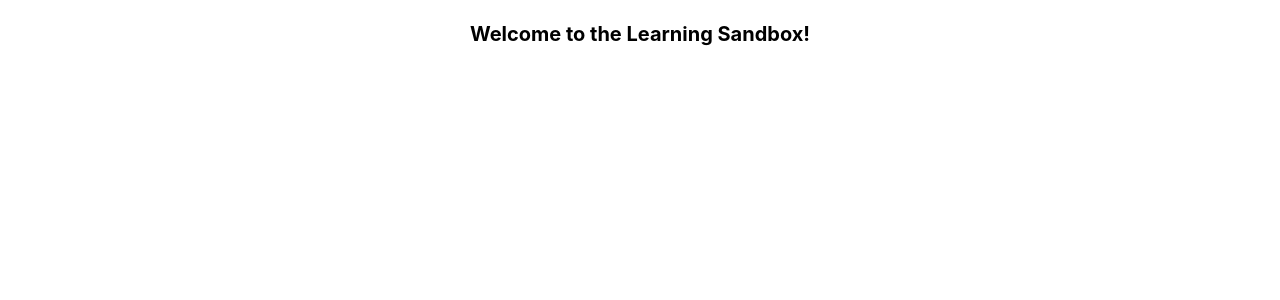
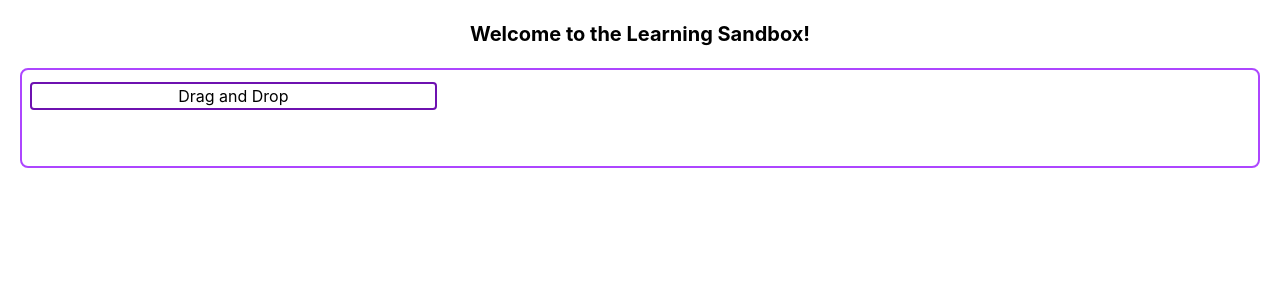
Before and after one commit to JellyRollJunior/learning-sandbox, a React (Vite) app in the folder packages/client/: page / in a window 1280 px wide. Shown: the top 300 px of the page. Built offline with nearby package versions, Linux system fonts and the light colour scheme.

Commit message:
Add link from homepage to drag and drop page

```diff
--- a/packages/client/src/app/pages/DragAndDropPage/DragAndDropPage.tsx
+++ b/packages/client/src/app/pages/DragAndDropPage/DragAndDropPage.tsx
@@ -1,9 +1,11 @@
 const DragAndDropPage = () => {
   return (
     <>
-      <h1 className="mt-5 text-center text-xl font-bold">
-        Welcome to the Drag and Drop page!
-      </h1>
+      <main className="min-h-screen min-w-screen">
+        <h1 className="mt-5 text-center text-xl font-bold">
+          Welcome to the Drag and Drop page!
+        </h1>
+      </main>
     </>
   );
 };
--- a/packages/client/src/app/pages/HomePage/HomePage.tsx
+++ b/packages/client/src/app/pages/HomePage/HomePage.tsx
@@ -1,9 +1,19 @@
 const HomePage = () => {
   return (
     <>
-      <h1 className="mt-5 text-center text-xl font-bold">
-        Welcome to the Learning Sandbox!
-      </h1>
+      <div className="min-h-screen min-w-screen">
+        <h1 className="mt-5 text-center text-xl font-bold">
+          Welcome to the Learning Sandbox!
+        </h1>
+        <main className="mx-5 mt-5 grid min-h-25 grid-cols-3 rounded-lg border-2 border-purple-500 px-2 py-3">
+          <a
+            className="h-fit rounded-sm border-2 border-purple-800 text-center"
+            href="/drag-and-drop"
+          >
+            Drag and Drop
+          </a>
+        </main>
+      </div>
     </>
   );
 };
```
